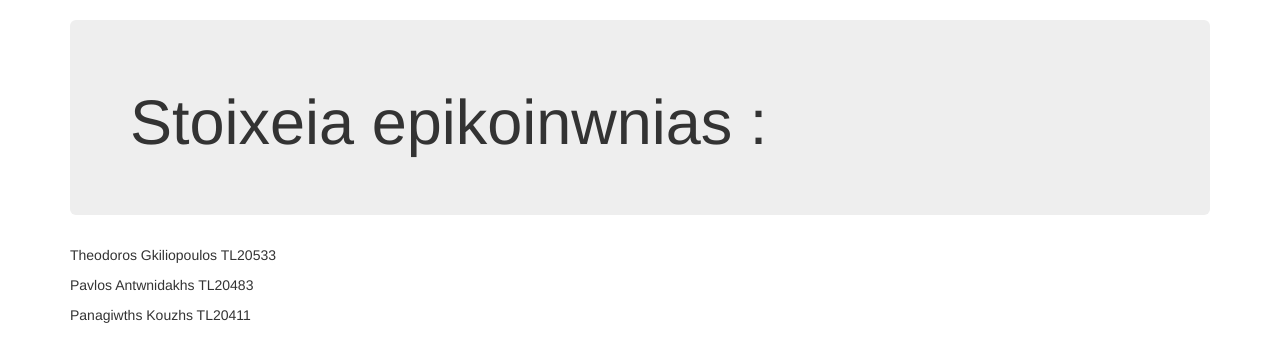
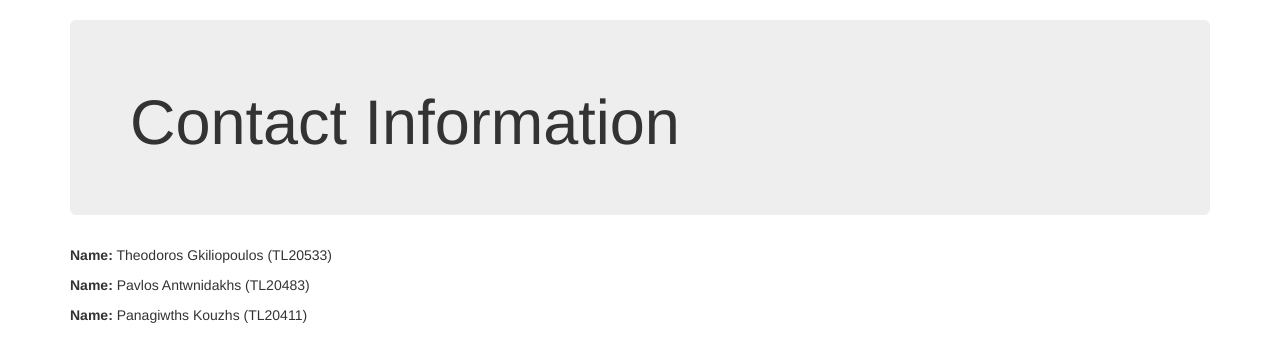
Before and after one commit to karouliass/diadiktiakosprogrammatismos, a PHP site: page /contact.php in a window 1280 px wide. Shown: the part 52-414 px from the top of the page. Run offline with PHP 8.4, Linux system fonts and the light colour scheme.

Commit message:
Changes to be committed: 	modified:   html/contact.php

```diff
--- a/html/contact.php
+++ b/html/contact.php
@@ -4,8 +4,6 @@
     <title>Contact Us</title>
     <!-- Bootstrap CSS -->
     <link rel="stylesheet" href="https://maxcdn.bootstrapcdn.com/bootstrap/3.4.1/css/bootstrap.min.css">
-
-
 </head>
 <body>
     <!-- Navbar -->
@@ -17,10 +15,12 @@
             </div>
             <!-- Navigation links -->
             <ul class="nav navbar-nav">
-                <li><a href="./index.html">Home</a></li>
+                <li><a href="./index.php">Home</a></li>
                 <li>
+                    <label for="search-bar" class="sr-only">Search</label>
                     <input
                         type="text"
+                        id="search-bar"
                         class="form-control navbar-input"
                         placeholder="Search here"
                         style="margin-top: 8px; margin-left: 10px; display: inline-block; width: auto;">
@@ -35,17 +35,12 @@
 
     <div class="container">
         <div class="jumbotron">
-            <h1>Stoixeia epikoinwnias :</h1>
-
+            <h1>Contact Information</h1>
         </div>
         <div>
-            <p>Theodoros Gkiliopoulos TL20533</p>
-        </div>
-        <div>
-            <p>Pavlos Antwnidakhs TL20483</p>
-        </div>
-        <div>
-            <p>Panagiwths Kouzhs TL20411</p>
+            <p><strong>Name:</strong> Theodoros Gkiliopoulos (TL20533)</p>
+            <p><strong>Name:</strong> Pavlos Antwnidakhs (TL20483)</p>
+            <p><strong>Name:</strong> Panagiwths Kouzhs (TL20411)</p>
         </div>
     </div>
 </body>
```
